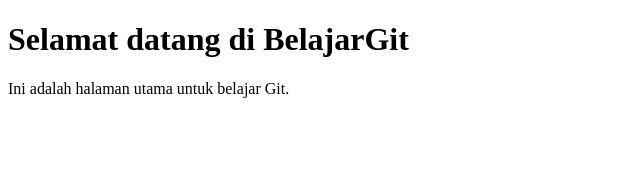
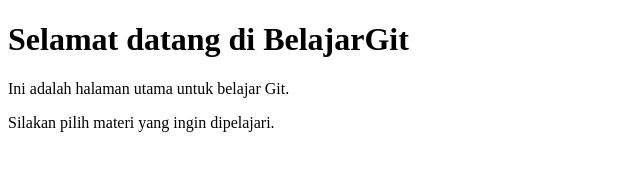
Before and after one commit to izulhan/BelajarGit2, a plain HTML site: page index.html in a window 1280 px wide. Shown: the whole page, without its empty margins (0-640 px from the left). Drawn offline with Linux system fonts and the light colour scheme.

Commit message:
update content

```diff
--- a/index.html
+++ b/index.html
@@ -8,5 +8,6 @@
 <body>
     <h1>Selamat datang di BelajarGit</h1>
     <p>Ini adalah halaman utama untuk belajar Git.</p>
+    <p>Silakan pilih materi yang ingin dipelajari.</p>
 </body>
 </html>
```
